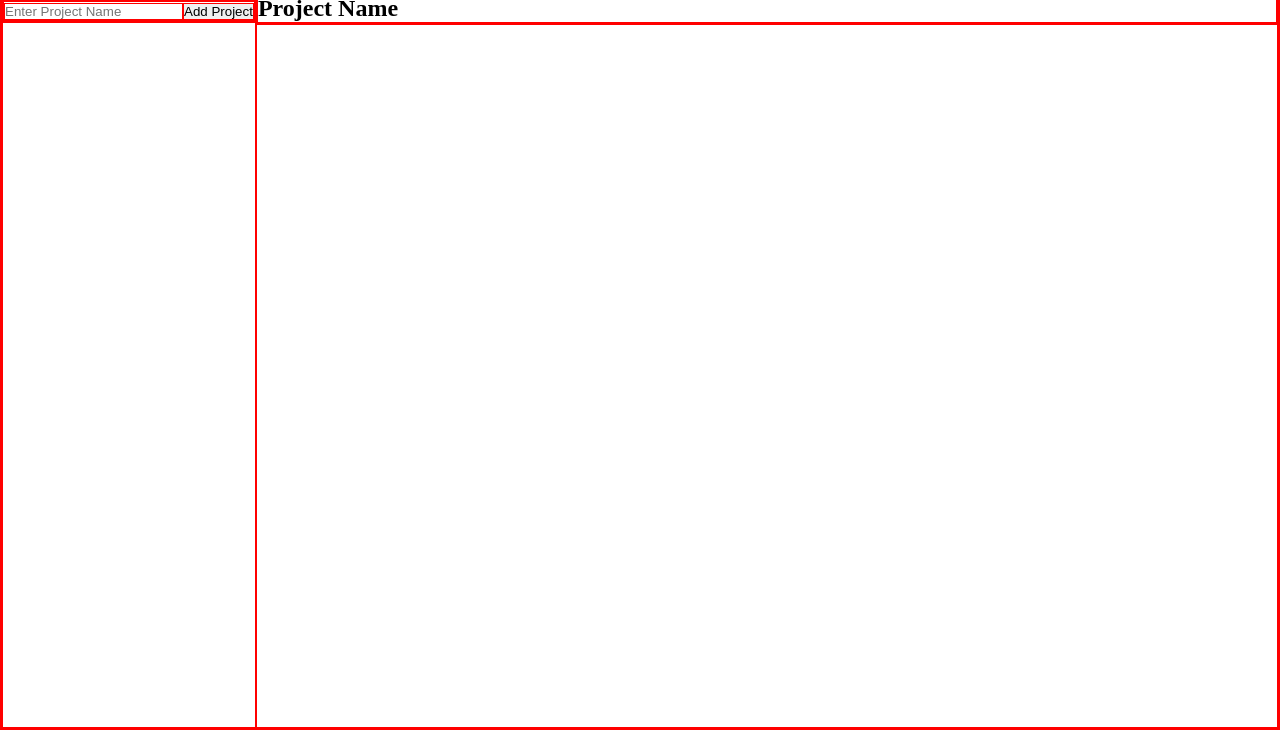
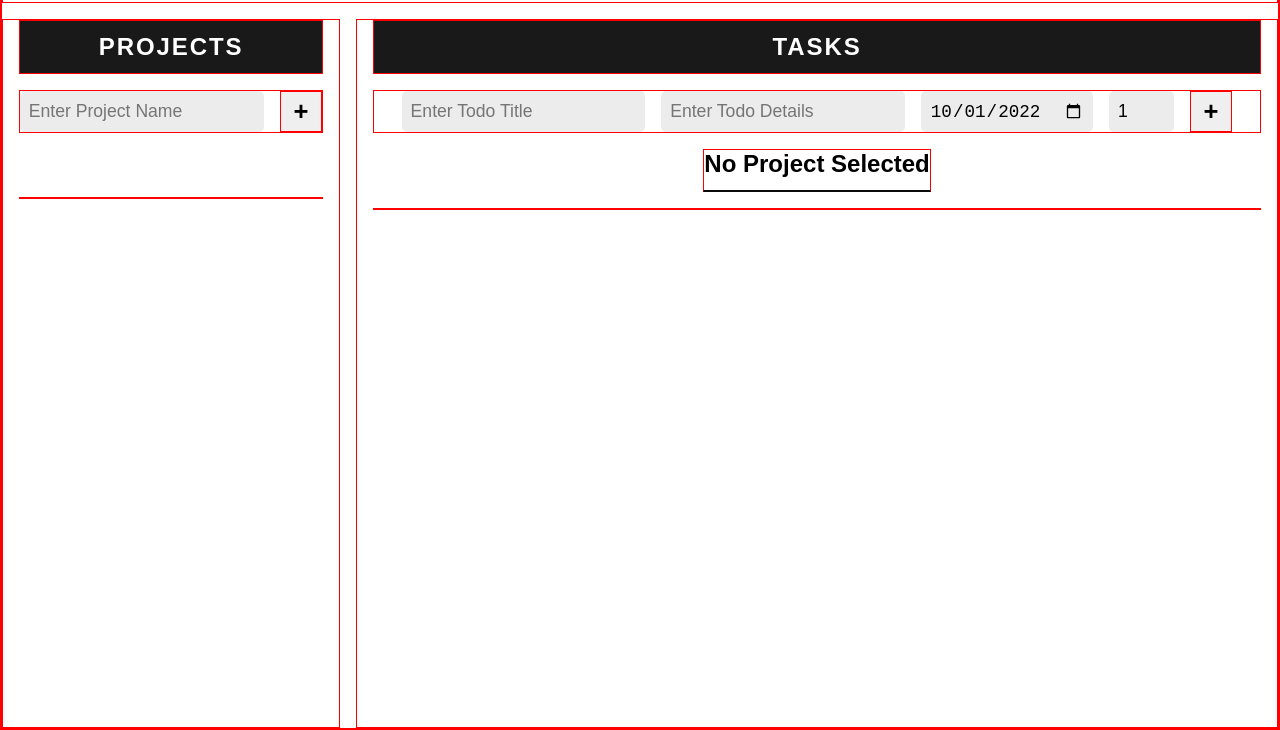
Before and after one commit to sleepyadi/todo-list, a website built with webpack: page src/template.html in a window 1280 px wide. Shown: the part 72-802 px from the top of the page. Built offline with nearby package versions, Linux system fonts and the light colour scheme.

Commit message:
Add styling to header and sidebar

```diff
--- a/src/controllers/projectController.js
+++ b/src/controllers/projectController.js
@@ -20,6 +20,7 @@ class ProjectController {
 
     init() {
         const titleElement = document.createElement('h2');
+        titleElement.classList.add('controller-title');
         titleElement.textContent = this.title;
 
         const projectInputDiv = document.createElement('div');
@@ -32,7 +33,7 @@ class ProjectController {
 
         const addBtn = document.createElement('button');
         addBtn.setAttribute('class', 'btn add-project-btn');
-        addBtn.textContent = 'Add Project';
+        addBtn.textContent = ' + ';
         projectInputDiv.appendChild(addBtn);
 
         // listeners
--- a/src/controllers/todoController.js
+++ b/src/controllers/todoController.js
@@ -10,17 +10,23 @@ import { TodoView } from "../views/todoView";
 import add from "date-fns/add";
 
 class TodoController {
-    constructor(element) {
+    constructor(element, title) {
         this.container = document.querySelector(element);
         this.todos = [];
+        this.title = title || "None";
         // this.counter = this.todos.length;
         this.selectedProject = '';
         this.todoList = document.createElement('div');
+        this.todoList.classList.add('todo-list');
         eventManager.on('selectProject', this.render.bind(this));
         eventManager.on('editTodo', this.updateTodo.bind(this));
     }
 
     init() {
+        const titleElement = document.createElement('h2');
+        titleElement.classList.add('controller-title');
+        titleElement.textContent = this.title;
+
         const todoInputDiv = document.createElement('div');
         todoInputDiv.classList.add('todo-input-container');
 
@@ -49,7 +55,8 @@ class TodoController {
         todoInputDiv.appendChild(this.todoPriorityInput);
 
         const addTodoBtn = document.createElement('button');
-        addTodoBtn.textContent = 'Add Todo';
+        addTodoBtn.setAttribute('class', 'btn add-todo-btn');
+        addTodoBtn.textContent = ' + ';
 
         //event Listeners
         addTodoBtn.addEventListener('click', this.addTodo.bind(this));
@@ -60,6 +67,7 @@ class TodoController {
         this.projectTitle.classList.add('selected-project-title');
         this.projectTitle.textContent = "Project Name";
 
+        this.container.appendChild(titleElement);
         this.container.appendChild(todoInputDiv);
         this.container.appendChild(this.projectTitle);
         this.container.appendChild(this.todoList);
@@ -93,7 +101,7 @@ class TodoController {
         if (this.selectedProject) {
             this.projectTitle.textContent = this.selectedProject.name;
         } else {
-            this.projectTitle.textContent = 'Project Name';
+            this.projectTitle.textContent = 'No Project Selected';
         }
 
 
@@ -200,7 +208,7 @@ export { TodoController }
 // (done) add input for todo
 // (done) render project title too on todo page
 // (done) make todo complete and delete button work
-// add styling and images
+// add styling and images (can do this before local storage probs)
 // local storage and
 // (done) date functionality (need to read docs) (tough)
 // filter options e_e
--- a/src/index.js
+++ b/src/index.js
@@ -2,8 +2,8 @@ import { ProjectController } from "./controllers/projectController";
 import { TodoController } from "./controllers/todoController";
 import './styles/main.css';
 
-const projectSidebar = new ProjectController('.project-sidebar', 'Projects');
+const projectSidebar = new ProjectController('.project-sidebar', 'PROJECTS');
 projectSidebar.init();
 
-const todoContainer = new TodoController('.todo-list');
+const todoContainer = new TodoController('.todo-main', 'TASKS');
 todoContainer.init();
--- a/src/styles/main.css
+++ b/src/styles/main.css
@@ -9,6 +9,15 @@
 
 :root {
   font-size: 100%;
+  font-family: sans-serif;
+  --main-bg-clr: #FBFCD4;
+  --white: #fff;
+  --hover-gold: #FBC403;
+  --black-clr: #0A0A0A;
+  --transparent-black: rgba(0,0,0,0.9);
+  --medium-black: #292826;
+  --light-black: #151515;
+  --title-gold: #FBC403;
 }
 
 body {
@@ -18,26 +27,179 @@ body {
   grid-template-rows: auto 1fr;
   grid-template-areas: "header header"
                        "sidebar main";
+  grid-gap: 1rem;
 }
 
-/* -------------- UTILS -------------- */
+@media only screen and (max-width: 600px) {
+  body {
+    min-height: 100vh;
+    display: grid;
+    grid-template-columns: repeat(3, auto);
+    grid-template-areas: "header"
+                         "sidebar"
+                         "main";
+  }
+}
+
+/* -------------- UTILS / Commons -------------- */
+
+.btn {
+  padding: 0.5em 1em;
+  outline: none;
+}
+
+.controller-title {
+  text-align: center;
+  padding: 0.5em 1em;
+  background-color: var(--transparent-black);
+  letter-spacing: 0.08em;
+  color: var(--white);
+}
+
+input {
+  padding: 0.5em;
+  font-size: 1.1rem;
+  border-radius: 5px;
+  border: none;
+  outline: none;
+  background-color: #ececec;
+}
+
+input:focus {
+  outline: 3px solid black;
+}
 
 
 /* -------------- HEADER -------------- */
 header {
   grid-area: header;
+  text-align: center;
+  padding: 1em;
 }
 
 /* -------------- SIDEBAR -------------- */
 .project-sidebar {
   grid-area: sidebar;
+  display: flex;
+  flex-direction: column;
+  row-gap: 1rem;
+  padding: 0 1em;
 }
 
+.project-input-container {
+  display: flex;
+  justify-content: center;
+  gap: 1rem;
+}
+
+.project-input {
+  padding: 0.5em;
+  font-size: 1.1rem;
+  border-radius: 5px;
+  border: none;
+  outline: none;
+  background-color: #ececec;
+}
+
+.btn.add-project-btn {
+  padding: 0.2em 0.5em;
+  font-size: 1.6rem;
+  font-weight: bold;
+}
+
+.project-list {
+  display: flex;
+  flex-direction: column;
+  row-gap: 1rem;
+  margin-top: 3rem;
+}
+
+.project {
+  display: flex;
+  flex-direction: row;
+  gap: 1rem;
+  padding: 1.2em 1em;
+  outline: 1px solid rgba(0, 0, 0, 0.1);
+}
+
+.project:hover {
+  background: rgba(0, 0, 0, 0.2);
+  outline: 2px solid black;
+  cursor: pointer;
+}
+
+.project:hover::before{
+  content: "☛ ";
+  color: #0A0A0A;
+}
+
+.project__edit {
+  margin-left: auto;
+}
+
+.project.selected {
+  transform: scale(1.05);
+  background-color: var(--black-clr);
+  color: var(--title-gold);
+  margin-top: 0.5rem;
+  margin-bottom: 0.5rem;
+  box-shadow: rgba(0, 0, 0, 0.4) 0px 8px 15px;
+
+}
+
+.project.selected::before {
+  font-size: 1.2rem;
+  content: "☛ ";
+  color: var(--title-gold);
+}
 
 /* -------------- MAIN -------------- */
 main {
   grid-area: main;
+  display: flex;
+  flex-direction: column;
+  row-gap: 1rem;
+  padding: 0 1em;
+
 }
+
+.todo-input-container {
+  display: flex;
+  justify-content: center;
+  gap: 1rem;
+}
+
+.btn.add-todo-btn {
+  padding: 0.2em 0.5em;
+  font-size: 1.6rem;
+  font-weight: bold;
+}
+
+.selected-project-title {
+  width: fit-content;
+  align-self: center;
+  padding-bottom: 0.5em;
+  border-bottom: 2px solid var(--black-clr);
+}
+
+.todo-list {
+  display: flex;
+  flex-direction: column;
+  row-gap: 1.5rem;
+}
+
+.todo {
+  display: flex;
+  flex-direction: row;
+  gap: 2rem;
+  padding: 1.2em 1em;
+  align-items: center;
+}
+
+.todo__details {
+  margin-left: auto;
+}
+
 
 
 
--- a/src/template.html
+++ b/src/template.html
@@ -8,10 +8,10 @@
 </head>
 <body>
     <header class="header">
-        <h1>Todo List</h1>
+        <h1 class="header__title">Todo List</h1>
     </header>
     <div class="project-sidebar"></div>
-    <main class="todo-list"></main>
+    <main class="todo-main"></main>
 
 </body>
 <div class="modal msg-modal"></div>
--- a/src/views/projectView.js
+++ b/src/views/projectView.js
@@ -12,7 +12,7 @@ class ProjectView {
 
     get element() {
         // adds listeners and returns the element;
-        const projectName = document.createElement('p');
+        const projectName = document.createElement('h3');
         projectName.classList.add('project__title');
         projectName.textContent = this.name;
         this._element.appendChild(projectName);
--- a/src/views/todoView.js
+++ b/src/views/todoView.js
@@ -31,7 +31,7 @@ class TodoView {
         todoCheck.classList.add('todo__check');
 
 
-        const title = document.createElement('p');
+        const title = document.createElement('h4');
         title.textContent = this.title;
         title.classList.add('todo__title');
 
```
